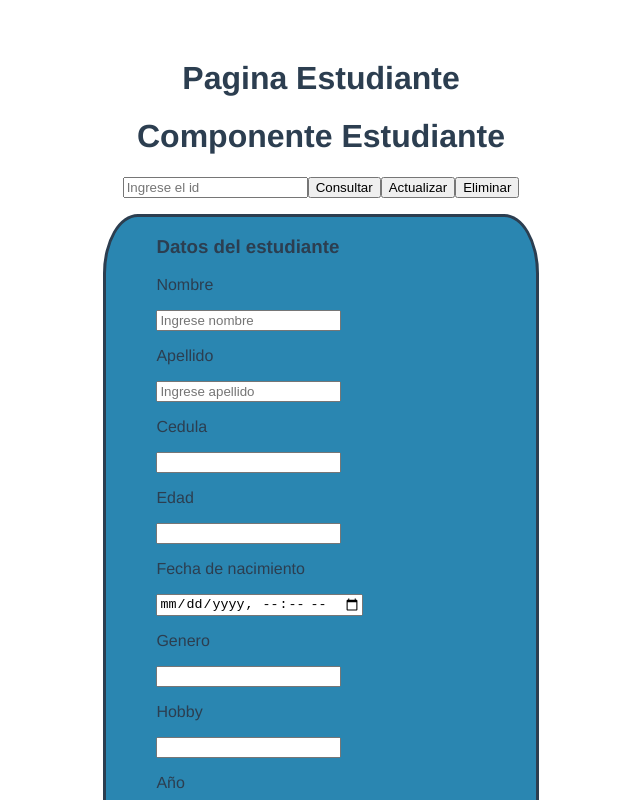
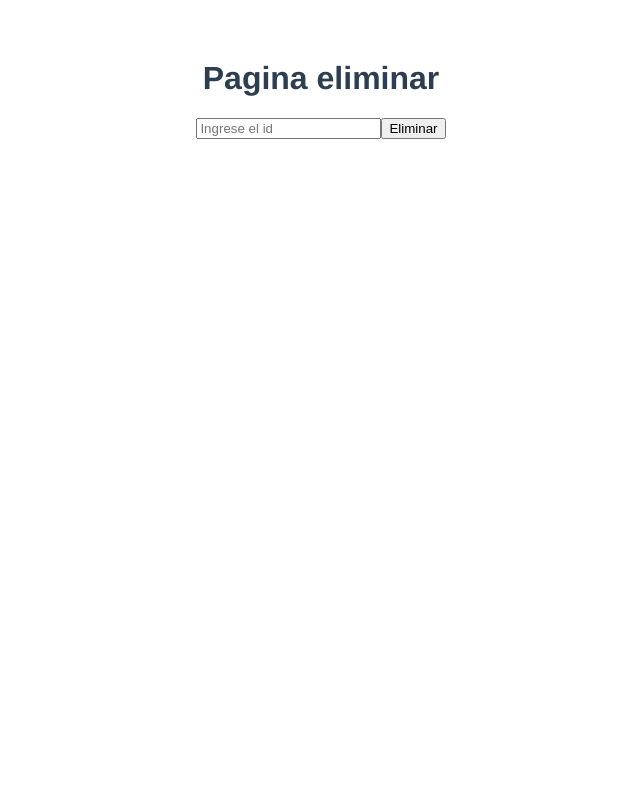
Before and after one commit to GeoWillC/pw_vue_u3_p5_gc, a Vue app: page /#/eliminar in a window 1280 px wide. Shown: the top 800 px of the page, without its empty margins (319-959 px from the left). Built offline with nearby package versions, Linux system fonts and the light colour scheme.

Commit message:
Taller36

```diff
--- a/package.json
+++ b/package.json
@@ -10,7 +10,9 @@
   "dependencies": {
     "axios": "^1.6.7",
     "core-js": "^3.8.3",
-    "vue": "^3.2.13"
+    "router": "^1.3.8",
+    "vue": "^3.2.13",
+    "vue-router": "^4.2.5"
   },
   "devDependencies": {
     "@vue/cli-plugin-babel": "~5.0.0",
--- a/src/App.vue
+++ b/src/App.vue
@@ -1,11 +1,14 @@
 <template>
 
-  <EstudiantePagina></EstudiantePagina>
+
+  <!-- llamada a router -->
+  <router-view/>
 </template>
 
 <script>
 import HelloWorld from './components/HelloWorld.vue'
 import EstudiantePagina from '../src/paginas/EstudiantePagina.vue'
+
 
 export default {
   name: 'App',
--- a/src/main.js
+++ b/src/main.js
@@ -1,4 +1,7 @@
 import { createApp } from 'vue'
 import App from './App.vue'
 
-createApp(App).mount('#app')
+import router from './router/router'
+//use(router) para que se agregue
+
+createApp(App).use(router).mount('#app')
--- /dev/null
+++ b/src/paginas/EstudianteActualizar.vue
@@ -0,0 +1,14 @@
+<template>
+   <h1>Pagina actualizar</h1>
+
+</template>
+
+<script>
+export default {
+
+}
+</script>
+
+<style>
+
+</style>
--- /dev/null
+++ b/src/paginas/EstudianteConsultar.vue
@@ -0,0 +1,13 @@
+<template>
+   <h1>Pagina consultar</h1>
+</template>
+
+<script>
+export default {
+
+}
+</script>
+
+<style>
+
+</style>
--- /dev/null
+++ b/src/paginas/EstudianteEliminar.vue
@@ -0,0 +1,29 @@
+<template>
+   <h1>Pagina eliminar</h1>
+   <input v-model="id" type="text" placeholder="Ingrese el id">
+   <button @click="eliminar">Eliminar</button>
+</template>
+
+<script>
+
+import { eliminarFachada } from '../helpers/clienteEstudiante.js'
+
+export default {
+   data() {
+    return {
+      id: null
+    }
+  },
+  methods:{
+   async eliminar(){
+      console.log("Id eliminado")
+      console.log(this.id)
+      await eliminarFachada(this.id)
+    }
+  }
+}
+</script>
+
+<style>
+
+</style>
--- /dev/null
+++ b/src/paginas/EstudianteGuardar.vue
@@ -0,0 +1,13 @@
+<template>
+  <h1>Pagina guardar</h1>
+</template>
+
+<script>
+export default {
+
+}
+</script>
+
+<style>
+
+</style>
--- a/src/paginas/EstudiantePagina.vue
+++ b/src/paginas/EstudiantePagina.vue
@@ -1,6 +1,7 @@
 <template>
     <h1>Pagina Estudiante</h1>
     <Estudiante></Estudiante>
+
 </template>
 
 <script>
```
Also changed, not shown: src/router/router.js (added, +33 -0 lines), 1 other file (tests, documents, lock files or other folders).
